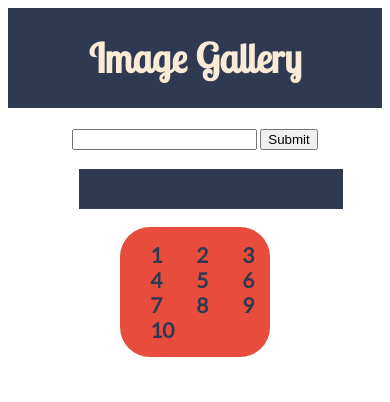
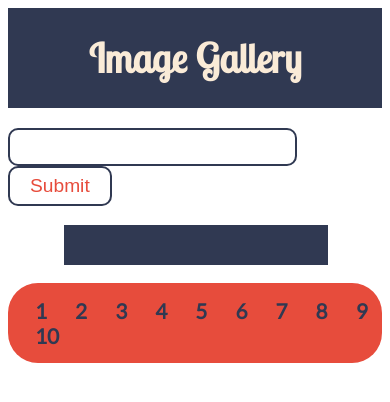
Before and after one commit to pbhagyashri/image-gallery, a website: page builds/development/index.html in a window 390 px wide. Drawn offline with Linux system fonts and the light colour scheme; no server answers.

Commit message:
Add media queries

```diff
--- a/builds/development/index.html
+++ b/builds/development/index.html
@@ -16,7 +16,7 @@
     <article class="seacrh-form__container">
       <form class="seacrh-form">
         <input class="seacrh-form__input">
-        <button type="submit" id="submit-btn">Submit</button>
+        <button type="submit" class="search-form__btn">Submit</button>
       </form>
     </article>
     <section class="grid-container">
--- a/builds/development/js/script.js
+++ b/builds/development/js/script.js
@@ -23,7 +23,7 @@ function removeChildElements() {
 
 //handle User Input or search query
 let inputTag = document.getElementsByClassName('seacrh-form__input')[0]
-let inputBtn = document.getElementById('submit-btn')
+let inputBtn = document.getElementsByClassName('search-form__btn')[0]
 
 inputBtn.addEventListener("click", (e) => {
   e.preventDefault()
@@ -42,6 +42,10 @@ for(let i = 0; i < paginationBtns.length; i++) {
 
   paginationBtns.item(i).addEventListener('click', function() {
     removeChildElements()
+    if (inputTag.value == "") {
+      inputTag.value = 'vintage'
+    }
+
     pageNumber = parseInt(this.dataset.id)
     getPhotosByPage(pageNumber, inputTag.value)
   })
--- a/components/sass/_form-styles.scss
+++ b/components/sass/_form-styles.scss
@@ -3,8 +3,26 @@
   align-items: center;
   justify-content: center;
   padding-top: 20px;
+
 }
 
-.seacrh-form {
+.seacrh-form__input {
+  display: inline;
+  padding: 9.5px 5px;
+  width: 275px;
+  border: 2px solid $dark-grey;
+  border-radius: 10px;
 
 }
+
+.search-form__btn {
+  background-color: transparent;
+  color: $red;
+  border: 2px solid $dark-grey;
+  border-radius: 10px;
+
+  padding: 7px 20px;
+  cursor: pointer;
+  display: inline;
+  font-size: 1.2em;
+}
--- a/components/sass/style.scss
+++ b/components/sass/style.scss
@@ -6,6 +6,8 @@ body {
 .main-container {
   display: grid;
   grid-template-columns: 1fr;
+  align-items: center;
+  justify-content: center;
 
   .header {
     height: 100px;
@@ -20,6 +22,7 @@ body {
     color: antiquewhite;
   }
 }
+
 .grid-container {
   display: grid;
   grid-gap: 20px 20px;
@@ -48,23 +51,33 @@ body {
   }
 
   @media only screen and (max-width: 700px){
+
     .grid-container__thumbnails {
-        width: 100%;
-        height: 100%;
+      width: 100%;
+      height: 100%;
     }
 
     .grid-container__small {
       width: 90%;
       left: 5%;
     }
+  }
 }
+
+@media only screen and (max-width: 500px){
+  .grid-container {
+    margin-left: 15%;
+  }
 }
 
 .pagination-container {
-  padding: 0 30%;
+  display: flex;
+  align-items: center;
+  justify-content: center;
 
   .pagination-container__links {
     display: inline-block;
+    // margin-left: 33.3%;
     padding: 15px 0px 15px 15px;
     border-radius: 30px;
     background-color: $red;
@@ -80,6 +93,12 @@ body {
 
   .pagination-container__button:hover {
     background-color: antiquewhite;
+  }
+
+  @media only screen and (max-width : 500px) {
+    .pagination-container__button {
+      padding: 12px;
+    }
   }
 
 }
--- a/components/scripts/get-images.js
+++ b/components/scripts/get-images.js
@@ -23,7 +23,7 @@ function removeChildElements() {
 
 //handle User Input or search query
 let inputTag = document.getElementsByClassName('seacrh-form__input')[0]
-let inputBtn = document.getElementById('submit-btn')
+let inputBtn = document.getElementsByClassName('search-form__btn')[0]
 
 inputBtn.addEventListener("click", (e) => {
   e.preventDefault()
@@ -42,6 +42,10 @@ for(let i = 0; i < paginationBtns.length; i++) {
 
   paginationBtns.item(i).addEventListener('click', function() {
     removeChildElements()
+    if (inputTag.value == "") {
+      inputTag.value = 'vintage'
+    }
+
     pageNumber = parseInt(this.dataset.id)
     getPhotosByPage(pageNumber, inputTag.value)
   })
```
Also changed, not shown: README.md (added), builds/development/css/style.css, css/style.css.
